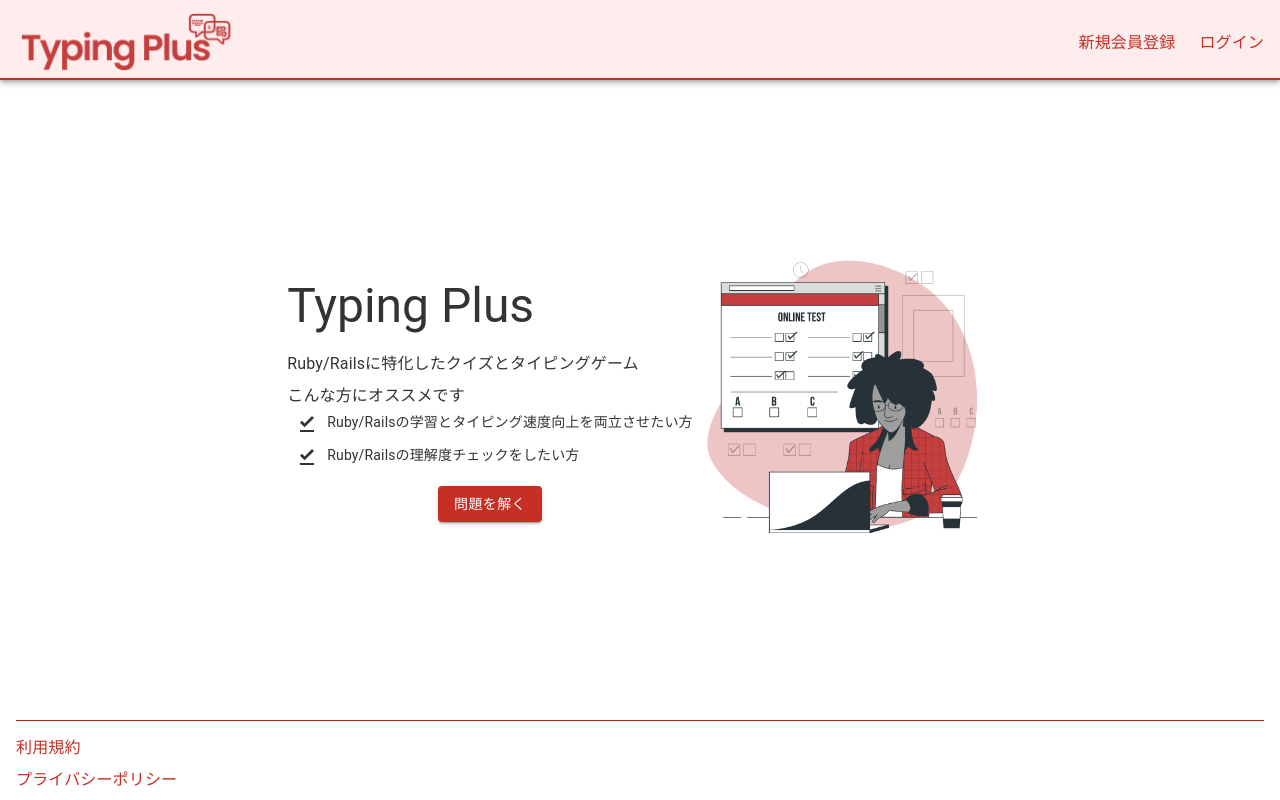
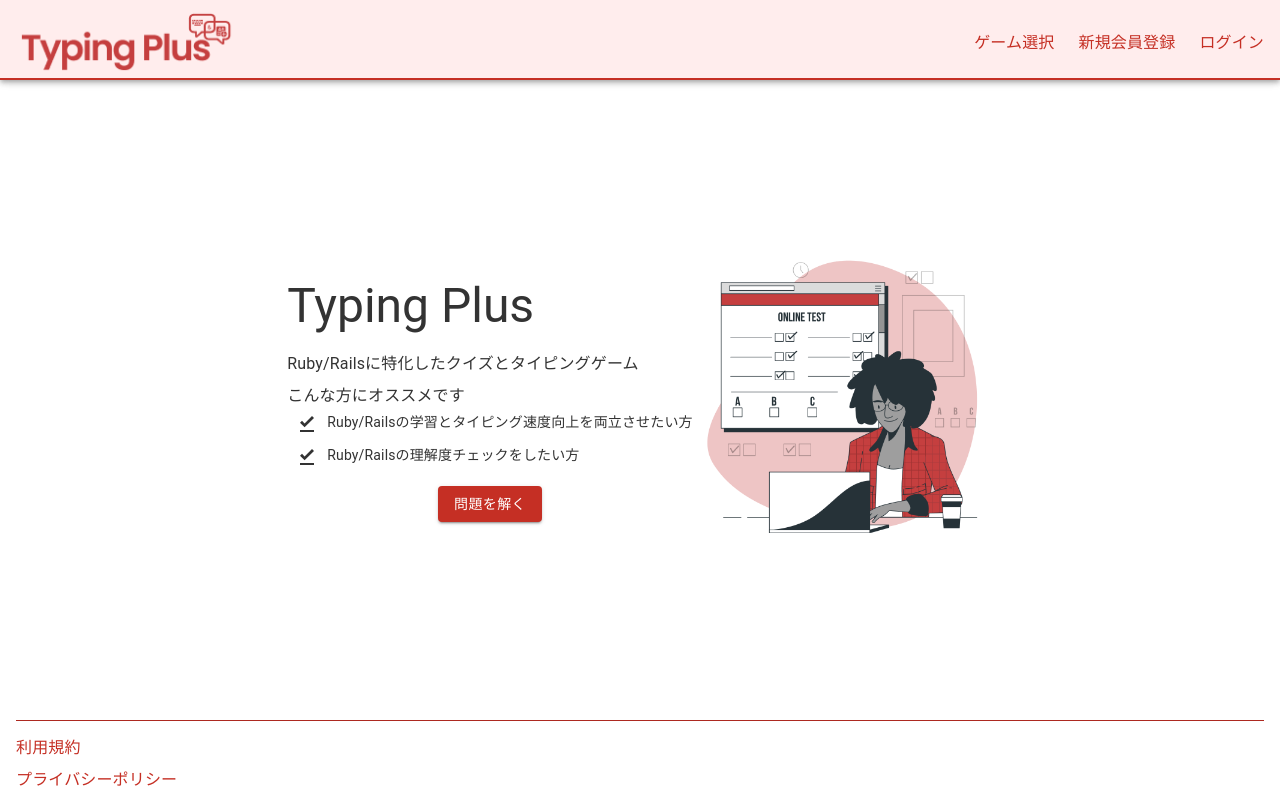
Before and after one commit to ju-to-sh/TypingPlus-front, a React (Create React App) app in the folder app/: page / in a window 1280 px wide. Built offline with nearby package versions, Linux system fonts and the light colour scheme; no server answers.

Commit message:
ヘッダーにゲーム選択画面のリンクを設定

```diff
--- a/app/src/components/organisms/layout/Header.tsx
+++ b/app/src/components/organisms/layout/Header.tsx
@@ -10,6 +10,9 @@
         <Stack direction="row" justifyContent="space-between" alignItems="center">
           <Logo width={220} />
           <Stack lineHeight="70px" direction="row" justifyContent="flex-center" alignItems="center" spacing={3}>
+            <Link component={RouterLink} to="/games" underline="hover">
+              <div>ゲーム選択</div>
+            </Link>
             <Link component={RouterLink} to="/signup" underline="hover">
               <div>新規会員登録</div>
             </Link>
--- a/app/src/components/organisms/layout/LoginHeader.tsx
+++ b/app/src/components/organisms/layout/LoginHeader.tsx
@@ -1,6 +1,7 @@
 import { FC, memo } from "react";
 import { AppBar, Box, Stack } from "@mui/material";
-
+import { Link as RouterLink } from "react-router-dom";
+import { Link } from "@mui/material";
 import { Logo } from "../../atoms/Logo";
 import { UserMenu } from "../../molecules/UserMenu";
 
@@ -11,6 +12,9 @@
         <Stack direction="row" justifyContent="space-between" alignItems="center">
           <Logo width={220} />
           <Stack lineHeight="70px" direction="row" justifyContent="flex-center" alignItems="center" spacing={3}>
+            <Link component={RouterLink} to="/games" underline="hover">
+              <div>ゲーム選択</div>
+            </Link>
             <UserMenu />
           </Stack>
         </Stack>
```
